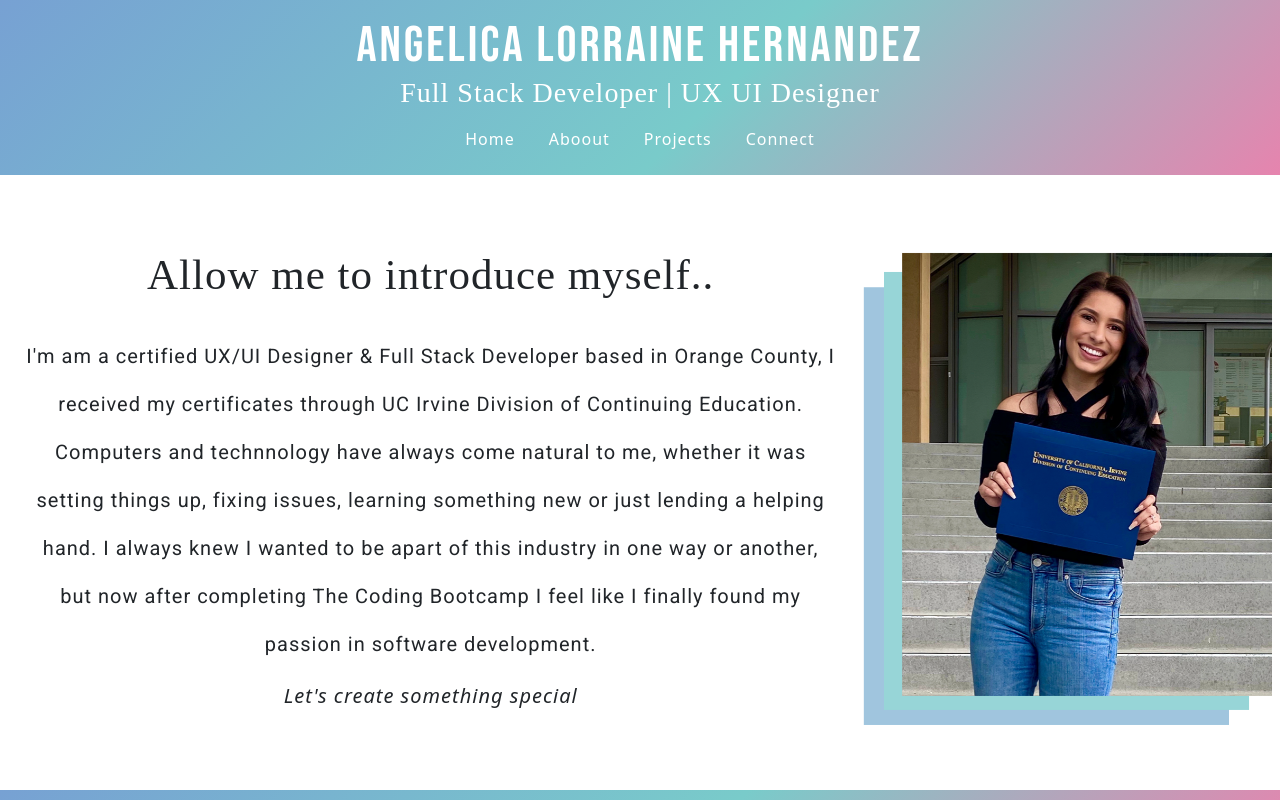
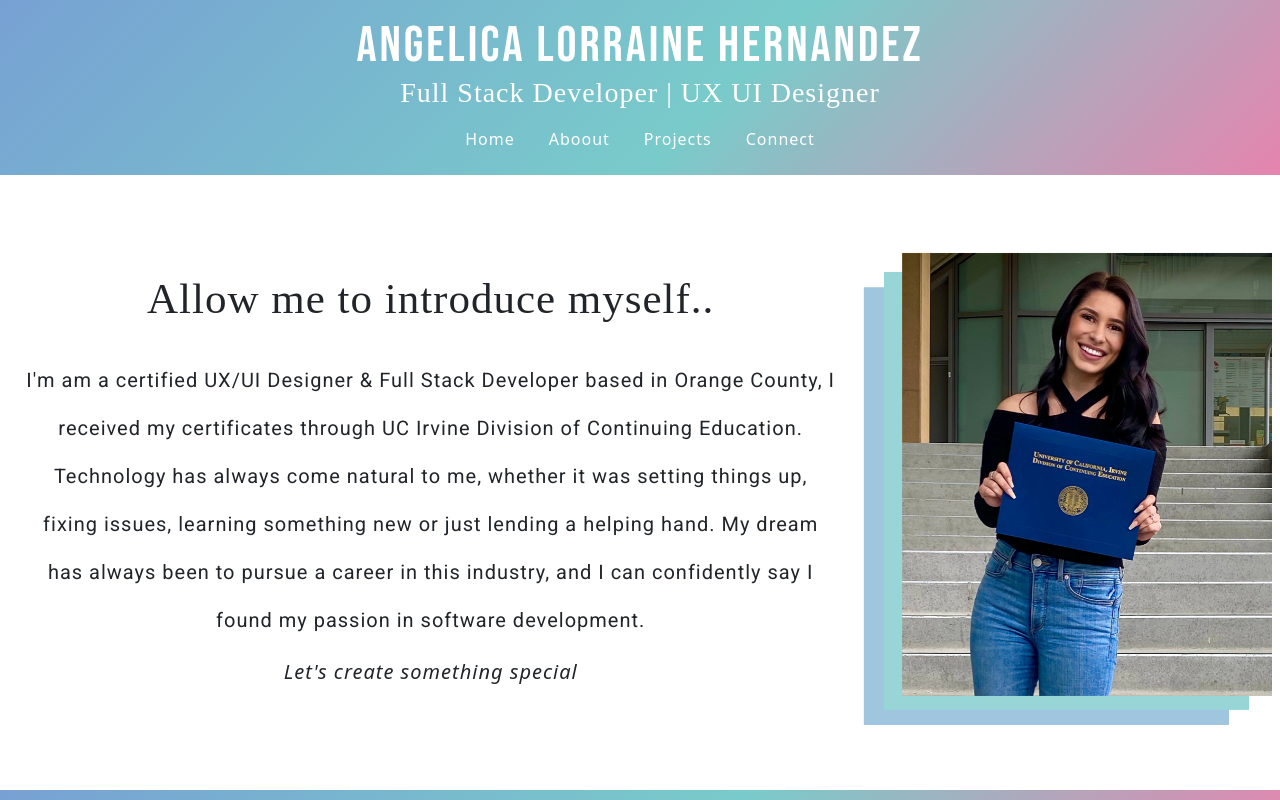
Before and after one commit to angelicalorraine/alh_portfolio, a React (Create React App) app: page /about in a window 1280 px wide. Built offline with nearby package versions, Linux system fonts and the light colour scheme; a web font is replaced by a local one.

Commit message:
about me updated

```diff
--- a/src/components/About.js
+++ b/src/components/About.js
@@ -19,16 +19,14 @@ const About = () => (
             <p className="aboutme" style={{ textAlign: "center" }}>
               I'm am a certified UX/UI Designer & Full Stack Developer based in
               Orange County, I received my certificates through UC Irvine
-              Division of Continuing Education. Computers and technnology have
-              always come natural to me, whether it was setting things up,
-              fixing issues, learning something new or just lending a helping
-              hand. I always knew I wanted to be apart of this industry in one
-              way or another, but now after completing The Coding Bootcamp I
-              feel like I finally found my passion in software development.
-            </p>{" "}
+              Division of Continuing Education. Technology has always come
+              natural to me, whether it was setting things up, fixing issues,
+              learning something new or just lending a helping hand. My dream
+              has always been to pursue a career in this industry, and I can
+              confidently say I found my passion in software development.
+            </p>
             <h5 style={{ fontStyle: "italic" }}>
-              {" "}
-              Let's create something special{" "}
+              Let's create something special
             </h5>
           </Fade>
         </Col>
```
Also changed, not shown: 6 other files (tests, documents, lock files or other folders).
